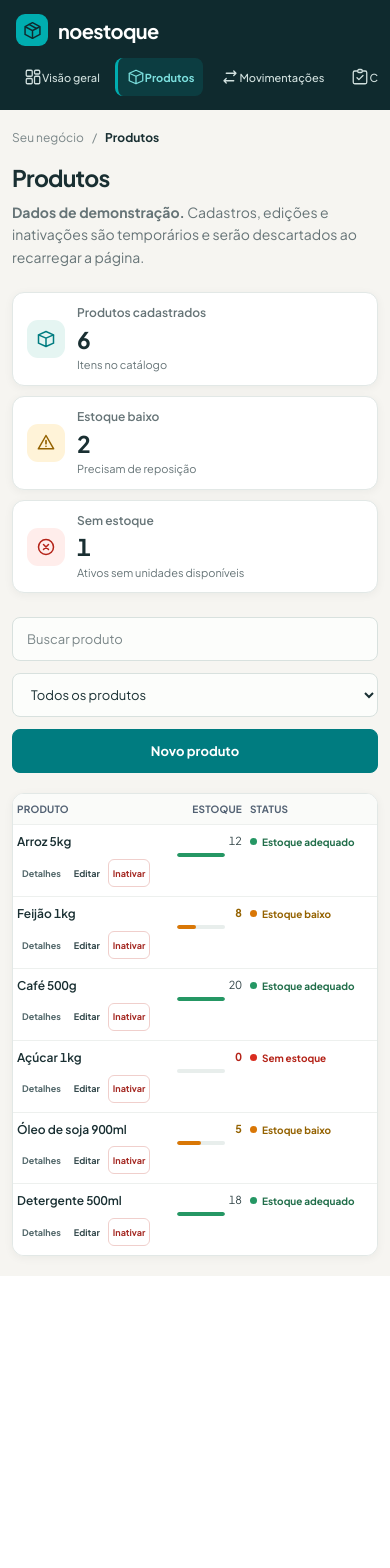
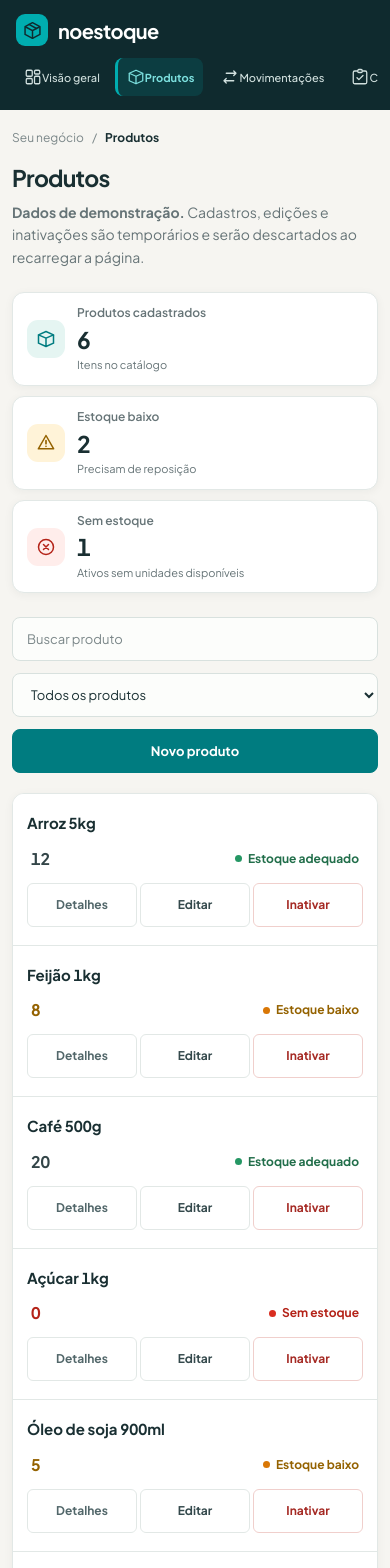
Before and after one commit to TechVibe026/NoEstoque, an Angular app in the folder frontend/: page /produtos in a window 390 px wide. Shown: the top 1568 px of the page. Before the commit the page ends 1276 px from the top, so only its background shows below. Built offline with nearby package versions, Linux system fonts and the light colour scheme.

Commit message:
style(frontend): melhora lista e detalhes de produtos no mobile

```diff
--- a/frontend/src/app/pages/produtos/produtos.scss
+++ b/frontend/src/app/pages/produtos/produtos.scss
@@ -944,27 +944,42 @@ a[aria-disabled='true'] {
     padding: 24px 16px;
   }
 
-  /* No mobile, a tabela passa a caber no viewport. */
-  .tabela-produtos-container table {
+   /* Lista de produtos no mobile */
+  .tabela-produtos-container table,
+  .tabela-produtos-container tbody {
+    display: block;
+    width: 100%;
     min-width: 0;
-    table-layout: fixed;
   }
 
-  .tabela-produtos-container th,
-  .tabela-produtos-container td {
-    padding: 9px 5px;
-    white-space: normal;
-    overflow-wrap: anywhere;
-    vertical-align: top;
+  .tabela-produtos-container thead {
+    position: absolute;
+    width: 1px;
+    height: 1px;
+    overflow: hidden;
+    clip-path: inset(50%);
+    white-space: nowrap;
   }
 
-  .tabela-produtos-container th {
-    font-size: 10px;
-    letter-spacing: 0.02em;
+  .tabela-produtos-container tbody tr {
+    display: grid;
+    grid-template-columns: minmax(0, 1fr) auto;
+    gap: 12px;
+    padding: 18px 14px;
+    border-bottom: 1px solid var(--color-border);
+  }
+
+  .tabela-produtos-container tbody tr:last-child {
+    border-bottom: 0;
   }
 
   .tabela-produtos-container td {
-    font-size: 11px;
+    width: auto;
+    min-width: 0;
+    padding: 0;
+    border: 0;
+    white-space: normal;
+    overflow-wrap: anywhere;
   }
 
   .tabela-produtos-container .col-sku,
@@ -975,76 +990,77 @@ a[aria-disabled='true'] {
     display: none;
   }
 
-  .tabela-produtos-container .col-produto {
-    width: 44%;
+  .tabela-produtos-container td.col-produto,
+  .produto-identidade {
+    display: contents;
   }
 
-  .tabela-produtos-container .col-estoque {
-    width: 20%;
-    min-width: 0;
+  .produto-nome {
+    grid-column: 1 / -1;
+    grid-row: 1;
+    color: var(--color-text);
+    font-size: 15px;
+    font-weight: 700;
+    line-height: 1.5;
+  }
+
+  .tabela-produtos-container td.col-estoque {
+    grid-column: 1;
+    grid-row: 2;
+    align-self: center;
     text-align: left;
   }
 
-  .tabela-produtos-container .col-status {
-    width: 36%;
-  }
-
-  .produto-identidade {
-    display: flex;
-    flex-direction: column;
-    align-items: flex-start;
-    gap: 8px;
-    min-width: 0;
-  }
-
-  .produto-nome {
-    display: block;
-    max-width: 100%;
-    color: var(--color-text);
-    font-size: 12px;
-    font-weight: 600;
-    line-height: 1.4;
-  }
-
-  .acoes-produto-mobile {
-    display: flex;
-    flex-wrap: wrap;
-    align-items: center;
-    gap: 4px;
-    width: 100%;
-    min-width: 0;
-  }
-
-  .acoes-produto-mobile button {
-    min-height: 28px;
-    max-width: 100%;
-    padding: 4px 5px;
-    font-size: 9px;
-    white-space: normal;
-    overflow-wrap: anywhere;
+  .estoque-valor {
+    font-size: 16px;
+    font-weight: 700;
+    line-height: 1.5;
   }
 
   .estoque-barra {
-    width: 100%;
-    max-width: 48px;
-    height: 4px;
-    margin: 6px 0 0;
+    display: none;
+  }
+
+  .tabela-produtos-container td.col-status {
+    grid-column: 2;
+    grid-row: 2;
+    align-self: center;
+    max-width: 150px;
   }
 
   .status {
-    align-items: flex-start;
-    gap: 5px;
-    font-size: 10px;
-    line-height: 1.4;
+    gap: 6px;
+    font-size: 12px;
+    line-height: 1.5;
     white-space: normal;
     overflow-wrap: anywhere;
   }
 
   .status::before {
-    flex-basis: 7px;
-    width: 7px;
-    height: 7px;
-    margin-top: 3px;
+    flex-shrink: 0;
+  }
+
+  .acoes-produto-mobile {
+    display: flex;
+    grid-column: 1 / -1;
+    grid-row: 3;
+    flex-wrap: wrap;
+    gap: 8px;
+    min-width: 0;
+  }
+
+  .acoes-produto-mobile button {
+    flex: 1 1 80px;
+    min-height: 44px;
+    padding: 10px 8px;
+    border: 1px solid var(--color-border);
+    font-size: 12px;
+    line-height: 1.4;
+    white-space: normal;
+  }
+
+  .acoes-produto-mobile .botao-inativar {
+    border-color: #f0cfcc;
   }
 }
 
@@ -1120,8 +1136,8 @@ a[aria-disabled='true'] {
   }
 
   .produto-detalhes-grid {
-    grid-template-columns: minmax(0, 1fr);
-    gap: 16px;
+    grid-template-columns: repeat(2, minmax(0, 1fr));
+    gap: 20px 12px;
   }
 
   .produto-formulario-header,
```
